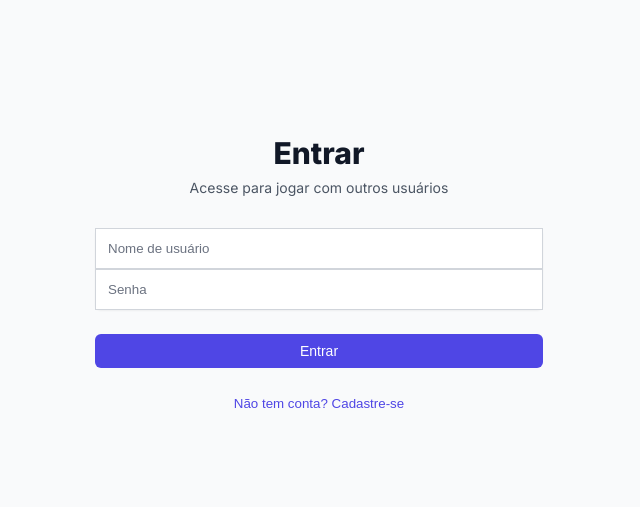
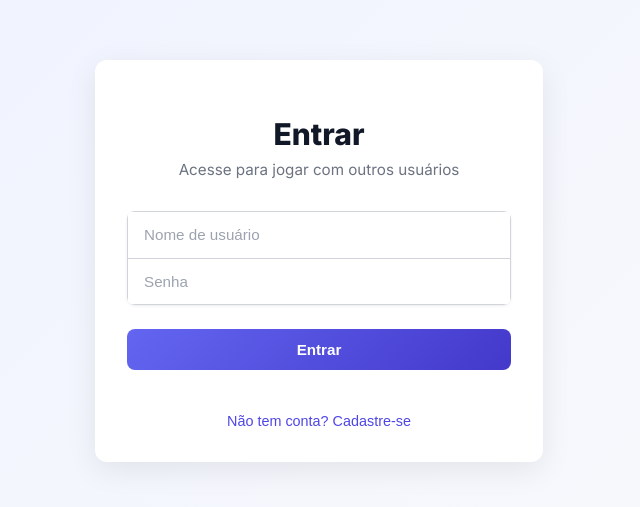
Before and after one commit to eugenio-jefferson/Tic-tac-toe, a Next.js app in the folder tic-tac-toe/frontend/: page / in a window 1280 px wide. Shown: the part 139-646 px from the top of the page, without its empty margins (321-961 px from the left). Built offline with nearby package versions, Linux system fonts and the light colour scheme; no server answers.

Commit message:
style(auth): adjust color details in AuthPage component

```diff
--- a/tic-tac-toe/frontend/src/components/AuthPage/AuthPage.js
+++ b/tic-tac-toe/frontend/src/components/AuthPage/AuthPage.js
@@ -1,6 +1,6 @@
 'use client';
 
-import { useState } from 'react';
+import { useState, useEffect } from 'react';
 import { useAuth } from '@/contexts/AuthContext';
 import {
   AuthContainer,
@@ -15,6 +15,13 @@ import {
   Button,
   ToggleContainer,
   ToggleButton,
+  ToastCorner,
+  ToastCard,
+  ToastIconCircle,
+  ToastTitle,
+  ToastMessage,
+  ToastAction,
+  ToastTimer,
 } from './AuthPage.styles';
 
 export default function AuthPage() {
@@ -24,12 +31,20 @@ export default function AuthPage() {
   const [loading, setLoading] = useState(false);
   const [error, setError] = useState('');
 
+  const [showToast, setShowToast] = useState(false);
+
   const { login, register } = useAuth();
 
   const clearFields = () => {
     setUsername('');
     setPassword('');
   };
+
+  useEffect(() => {
+    if (!showToast) return;
+    const t = setTimeout(() => setShowToast(false), 2600);
+    return () => clearTimeout(t);
+  }, [showToast]);
 
   const handleSubmit = async (e) => {
     e.preventDefault();
@@ -41,7 +56,7 @@ export default function AuthPage() {
         await login(username, password);
       } else {
         await register(username, password);
-        // Após cadastro: volta para Login e limpa os campos
+        setShowToast(true);
         setIsLogin(true);
         clearFields();
       }
@@ -53,6 +68,20 @@ export default function AuthPage() {
   };
 
   return (
+    <>
+
+      {showToast && (
+        <ToastCorner>
+          <ToastCard>
+            <ToastIconCircle>✔</ToastIconCircle>
+            <ToastTitle>Oh Yeah!</ToastTitle>
+            <ToastMessage>Jogador criado com sucesso.</ToastMessage>
+            <ToastAction onClick={() => setShowToast(false)}>Ok</ToastAction>
+            <ToastTimer />
+          </ToastCard>
+        </ToastCorner>
+      )}
+
       <AuthContainer>
         <AuthBox>
           <Header>
@@ -86,11 +115,7 @@ export default function AuthPage() {
               />
             </InputGroup>
 
-          {error && (
-            <ErrorMessage>
-              {error}
-            </ErrorMessage>
-          )}
+            {error && <ErrorMessage>{error}</ErrorMessage>}
 
             <div>
               <Button type="submit" disabled={loading}>
@@ -104,7 +129,7 @@ export default function AuthPage() {
                 onClick={() => {
                   setIsLogin(!isLogin);
                   setError('');
-                clearFields(); // limpa ao alternar
+                  clearFields();
                 }}
               >
                 {isLogin ? 'Não tem conta? Cadastre-se' : 'Já tem conta? Entre'}
@@ -113,5 +138,6 @@ export default function AuthPage() {
           </Form>
         </AuthBox>
       </AuthContainer>
+    </>
   );
 }
--- a/tic-tac-toe/frontend/src/components/AuthPage/AuthPage.styles.js
+++ b/tic-tac-toe/frontend/src/components/AuthPage/AuthPage.styles.js
@@ -1,21 +1,25 @@
-import styled from 'styled-components';
+import styled, { keyframes } from 'styled-components';
 
 export const AuthContainer = styled.div`
   display: flex;
   align-items: center;
   justify-content: center;
   min-height: 100vh;
-  background-color: #f9fafb;
+  background: linear-gradient(135deg, #eef2ff, #f9fafb);
   padding: 3rem 1rem;
 `;
 
 export const AuthBox = styled.div`
   max-width: 28rem;
   width: 100%;
+  padding: 2rem;
+  background: #ffffff;
+  border-radius: 0.75rem;
+  box-shadow: 0 8px 30px rgba(0, 0, 0, 0.08);
 `;
 
 export const Header = styled.div`
-    margin-bottom: 2rem;
+  margin-bottom: 2rem;
 `;
 
 export const Title = styled.h2`
@@ -29,8 +33,8 @@ export const Title = styled.h2`
 export const Subtitle = styled.p`
   margin-top: 0.5rem;
   text-align: center;
-  font-size: 0.875rem;
-  color: #4b5563;
+  font-size: 0.95rem;
+  color: #6b7280;
 `;
 
 export const Form = styled.form`
@@ -38,22 +42,17 @@ export const Form = styled.form`
   display: flex;
   flex-direction: column;
   gap: 1.5rem;
-
 `;
 
 export const InputGroup = styled.div`
-  border-radius: 0.375rem;
-  box-shadow: 0 1px 2px 0 rgba(0, 0, 0, 0.05);
+  border-radius: 0.5rem;
+  box-shadow: 0 1px 3px rgba(0, 0, 0, 0.08);
   display: flex;
   flex-direction: column;
+  overflow: hidden;
 
   input:first-child {
-    border-bottom-left-radius: 0;
-    border-bottom-right-radius: 0;
-  }
-  input:last-child {
-    border-top-left-radius: 0;
-    border-top-right-radius: 0;
+    border-bottom: none;
   }
 `;
 
@@ -62,18 +61,21 @@ export const Input = styled.input`
   position: relative;
   display: block;
   width: 100%;
-  padding: 0.75rem;
+  padding: 0.9rem 1rem;
   border: 1px solid #d1d5db;
+  font-size: 0.95rem;
   color: #111827;
+  transition: all 0.2s ease;
 
   &::placeholder {
-    color: #6b7280;
+    color: #9ca3af;
   }
 
   &:focus {
-    outline: 2px solid transparent;
-    outline-offset: 2px;
-    border-color: #4f46e5;
+    outline: none;
+    border-color: #6366f1;
+    background: #f9fafb;
+    box-shadow: 0 0 0 3px rgba(99, 102, 241, 0.3);
     z-index: 10;
   }
 `;
@@ -82,6 +84,7 @@ export const ErrorMessage = styled.div`
   color: #dc2626;
   font-size: 0.875rem;
   text-align: center;
+  margin-top: -0.5rem;
 `;
 
 export const Button = styled.button`
@@ -89,36 +92,144 @@ export const Button = styled.button`
   width: 100%;
   display: flex;
   justify-content: center;
-  padding: 0.5rem 1rem;
-  border: 1px solid transparent;
-  font-size: 0.875rem;
-  font-weight: 500;
-  border-radius: 0.375rem;
+  padding: 0.75rem 1rem;
+  border: none;
+  font-size: 0.95rem;
+  font-weight: 600;
+  border-radius: 0.5rem;
   color: white;
-  background-color: #4f46e5;
+  background: linear-gradient(135deg, #6366f1, #4338ca);
   cursor: pointer;
+  transition: all 0.2s ease;
 
   &:hover {
-    background-color: #4338ca;
+    background: linear-gradient(135deg, #4f46e5, #3730a3);
+    transform: translateY(-1px);
+    box-shadow: 0 6px 15px rgba(79, 70, 229, 0.3);
   }
+
   &:disabled {
-    opacity: 0.5;
+    opacity: 0.6;
     cursor: not-allowed;
+    transform: none;
+    box-shadow: none;
   }
 `;
 
 export const ToggleContainer = styled.div`
-    text-align: center;
+  text-align: center;
+  margin-top: 1rem;
 `;
 
 export const ToggleButton = styled.button`
   background: none;
   border: none;
+  font-size: 0.9rem;
   color: #4f46e5;
   cursor: pointer;
+  transition: color 0.2s ease;
 
   &:hover {
-    color: #4338ca;
+    color: #3730a3;
     text-decoration: underline;
   }
 `;
+
+const toastIn = keyframes`
+  0%   { transform: translateY(8px); opacity: 0; }
+  100% { transform: translateY(0);   opacity: 1; }
+`;
+const toastBar = keyframes`
+  from { width: 100%; }
+  to   { width: 0%; }
+`;
+
+export const ToastCorner = styled.div`
+  position: fixed;
+  right: 18px;
+  bottom: 18px;
+  z-index: 1200;
+  display: flex;
+  flex-direction: column;
+  gap: 10px;
+  pointer-events: none; /* não bloqueia cliques na página */
+`;
+
+export const ToastCard = styled.div`
+  pointer-events: auto;
+  min-width: 280px;
+  max-width: 360px;
+  border-radius: 14px;
+  background: #ffffff;
+  border: 1px solid #e5e7eb;
+  box-shadow: 0 12px 28px rgba(0,0,0,0.12);
+  padding: 14px 16px;
+  display: grid;
+  grid-template-columns: 40px 1fr auto;
+  grid-template-rows: auto auto;
+  grid-column-gap: 12px;
+  align-items: center;
+  animation: ${toastIn} 180ms ease-out;
+`;
+
+export const ToastIconCircle = styled.div`
+  grid-row: 1 / span 2;
+  width: 40px;
+  height: 40px;
+  border-radius: 999px;
+  border: 2px solid #16a34a;   /* verde */
+  color: #16a34a;
+  display: flex;
+  align-items: center;
+  justify-content: center;
+  font-size: 18px;
+`;
+
+export const ToastTitle = styled.div`
+  font-weight: 700;
+  font-size: 1rem;
+  color: #065f46;              /* verde escuro */
+  line-height: 1.2;
+`;
+
+export const ToastMessage = styled.div`
+  font-size: 0.85rem;
+  color: #065f46;
+  opacity: 0.9;
+`;
+
+export const ToastAction = styled.button`
+  grid-row: 2 / 3;
+  align-self: end;
+  border: none;
+  background: #16a34a;
+  color: #ffffff;
+  font-size: 0.8rem;
+  padding: 6px 10px;
+  border-radius: 8px;
+  cursor: pointer;
+  transition: filter 0.2s ease;
+
+  &:hover {
+    filter: brightness(0.95);
+  }
+`;
+
+export const ToastTimer = styled.div`
+  grid-column: 1 / -1;
+  height: 3px;
+  margin-top: 10px;
+  background: #dcfce7;
+  position: relative;
+  border-radius: 999px;
+  overflow: hidden;
+
+  &::after {
+    content: '';
+    position: absolute;
+    left: 0; top: 0; bottom: 0;
+    background: #16a34a;
+    width: 100%;
+    animation: ${toastBar} 2.6s linear forwards;
+  }
+`;
```
Lines whose indentation alone changed are shown as unchanged.
